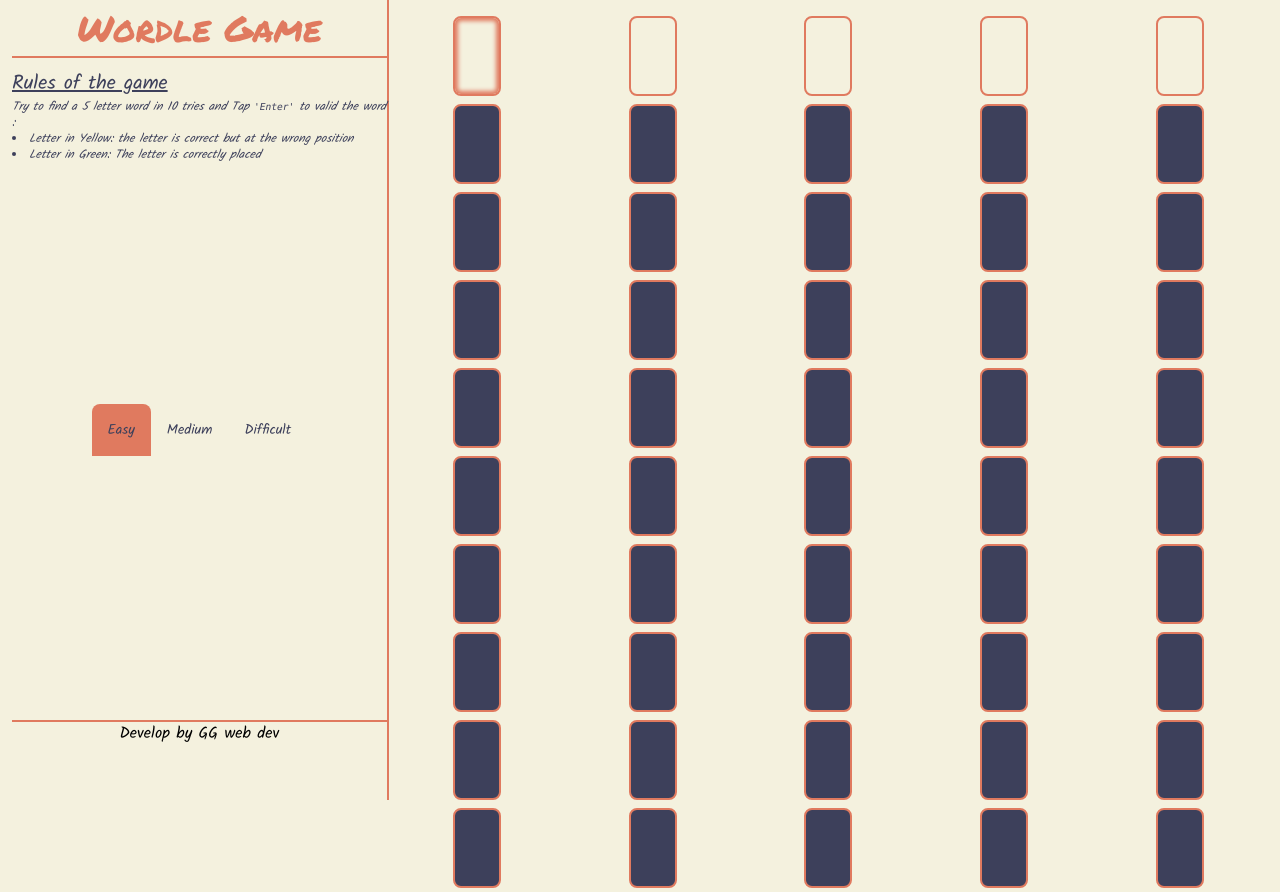
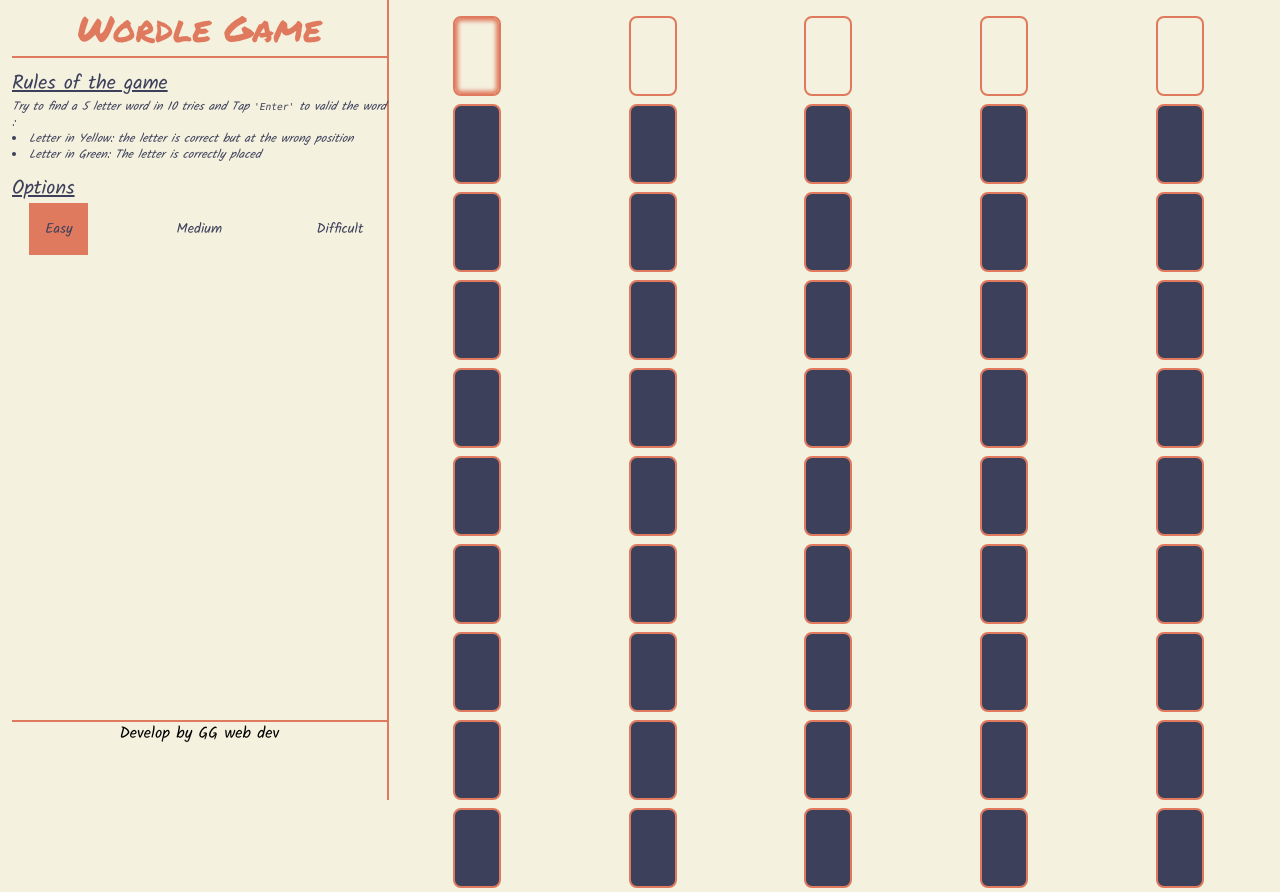
Before and after one commit to ghislaingirardeau/wordle-game, a Vue app: page / in a window 1280 px wide. Built offline with nearby package versions, Linux system fonts and the light colour scheme.

Commit message:
css: difficulty-display button flex & button restart

```diff
--- a/src/components/DifficultyTab.vue
+++ b/src/components/DifficultyTab.vue
@@ -2,13 +2,17 @@
   <div class="tabs_container">
     <ul
       ref="tabs"
-      class="flex flex-wrap text-sm font-medium text-center text-marine"
+      class="flex justify-between text-sm font-medium text-center text-marine"
     >
-      <li v-for="(level, index) in LEVELS" :key="'index-' + index">
+      <li
+        v-for="(level, index) in LEVELS"
+        :key="'index-' + index"
+        class="w-1/4 rounded hover:text-gray-600 hover:bg-amber"
+      >
         <a
           href="#"
           :id="'level-' + level.toLowerCase()"
-          class="inline-block p-4 rounded-t-lg hover:text-gray-600 hover:bg-amber"
+          class="inline-block p-4"
           :class="{ active: index == 0 }"
           @click="changeDifficulty($event, level)"
           >{{ level }}</a
@@ -20,7 +24,7 @@
 
 <script setup lang="ts">
 import { ref, type Ref } from "vue";
-import { LEVELS, SET_DIFFICULTY} from "@/settings";
+import { LEVELS, SET_DIFFICULTY } from "@/settings";
 
 const tabs = ref<HTMLElement>();
 
--- a/src/components/WordleBoard.vue
+++ b/src/components/WordleBoard.vue
@@ -76,18 +76,27 @@ function startNewGame(event: Event) {
             </ul>
           </div>
         </div>
-        <div class="actions_block flex flex-col justify-center mt-3 lg:h-[80%]">
+        <div class="actions_block w-full my-3">
+          <h2 class="text-xl underline text-marine">Options</h2>
           <DifficultyTab />
-          <div v-if="isGameOver">
+        </div>
+        <div v-if="isGameOver" class="result_block w-full">
           <h2
             v-text="
               guessSubmited.includes(wordOfTheDay)
                 ? VICTORY_MESSAGE
                 : `${DEFEAT_MESSAGE} The word to find was: '${wordOfTheDay}'`
             "
+            class="text-xl underline text-marine"
           ></h2>
-            <button type="reset" @click="startNewGame">Play again</button>
-          </div>
+          <button
+            name="reset"
+            type="button"
+            class="text-marine bg-amber hover:bg-amber focus:ring-4 focus:ring-blue-300 font-medium rounded-lg text-sm px-5 py-2.5 me-2 mb-2 focus:outline-none"
+            @click="startNewGame"
+          >
+            Play again
+          </button>
         </div>
       </div>
     </header>
```
Also changed, not shown: 1 other file (tests, documents, lock files or other folders). Lines whose indentation alone changed are shown as unchanged.
